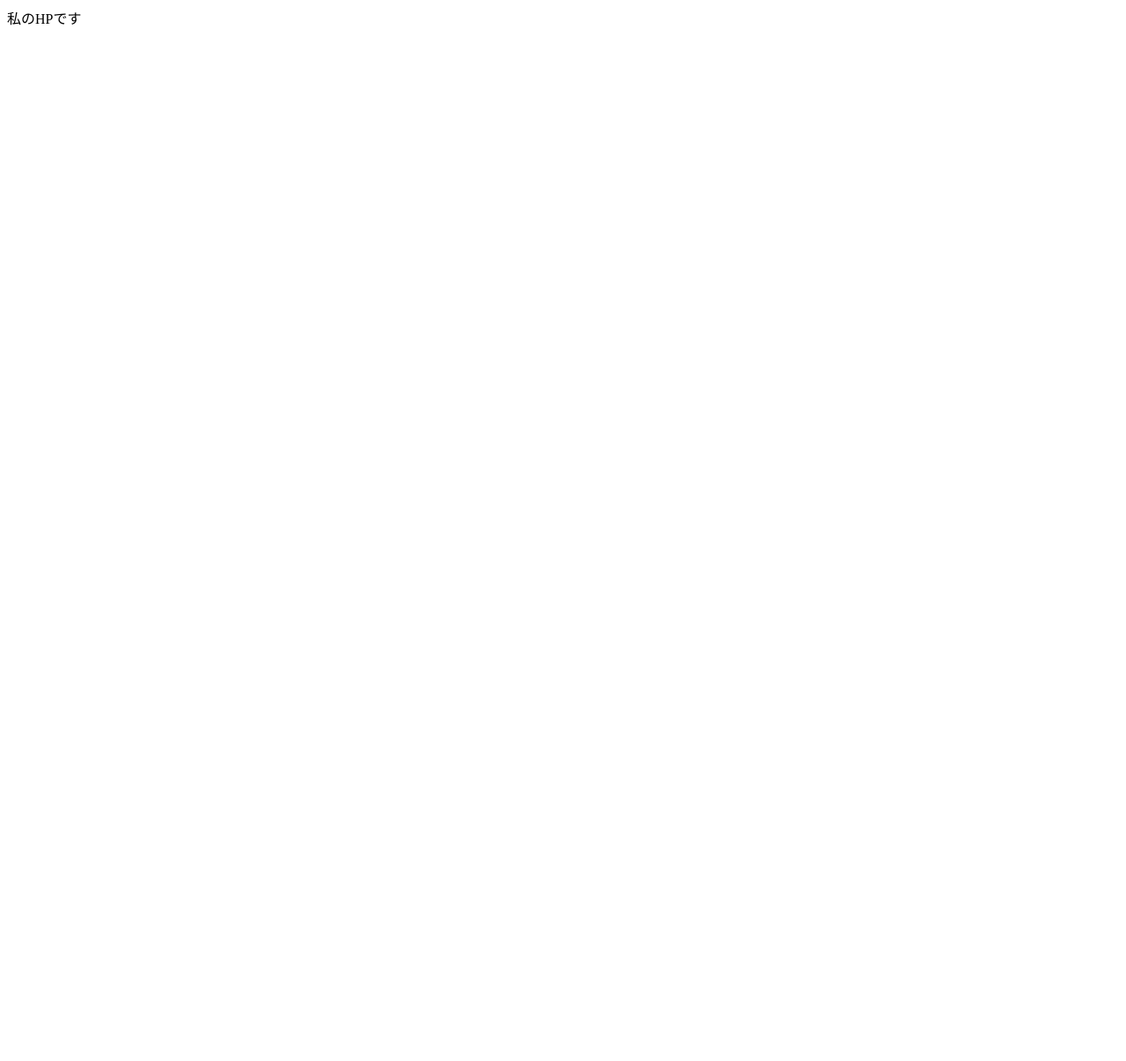
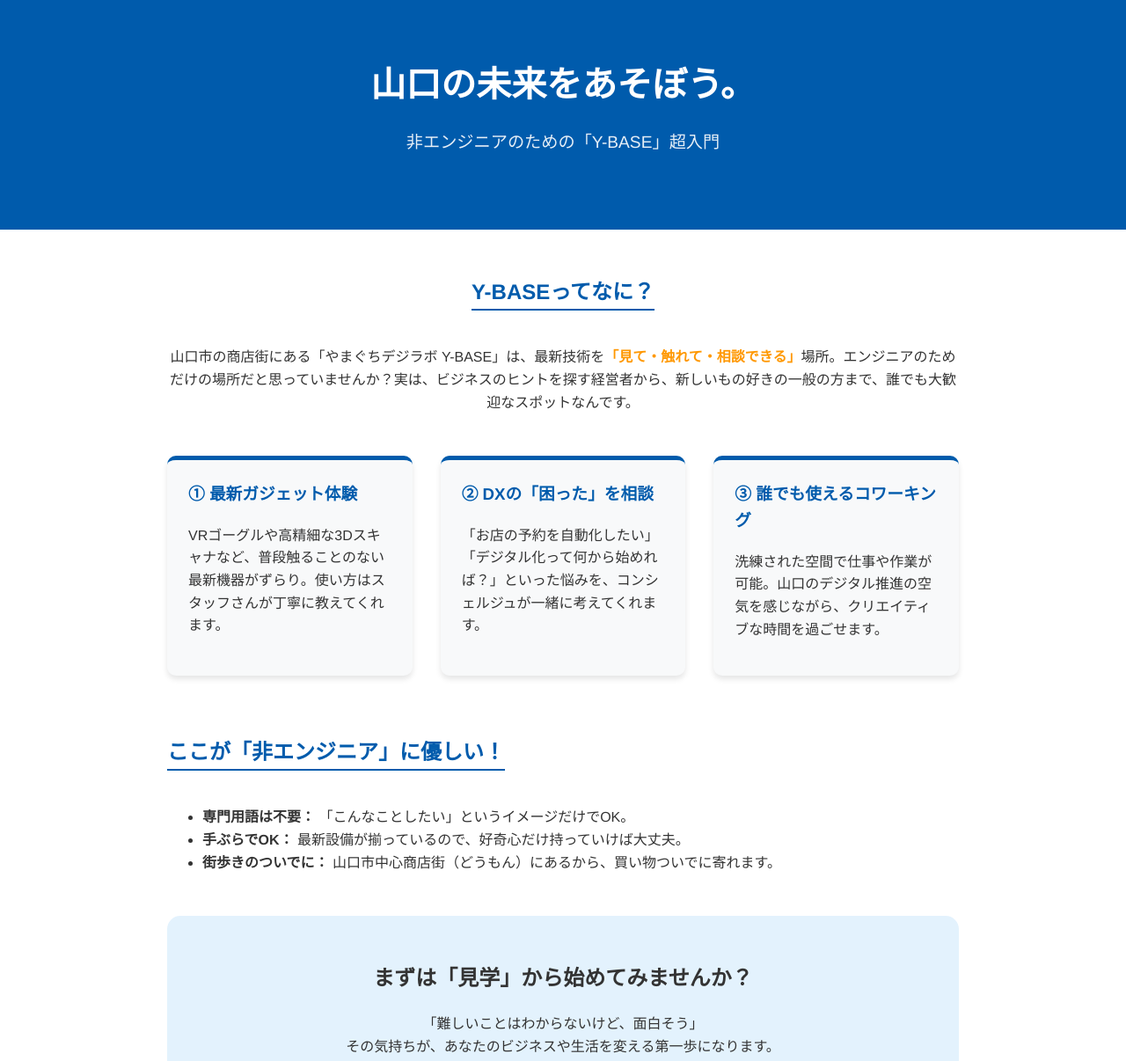
Before and after one commit to wisteria083/test, a plain HTML site: page index.html in a window 1280 px wide. Shown: the top 1206 px of the page at 88% size. Before the commit the page ends 800 px from the top, so only its background shows below. Drawn offline with Linux system fonts and the light colour scheme.

Commit message:
geminiに書いてもらった

```diff
--- a/index.html
+++ b/index.html
@@ -1 +1,137 @@
-<p>私のHPです</p>
+<!DOCTYPE html>
+<html lang="ja">
+<head>
+    <meta charset="UTF-8">
+    <meta name="viewport" content="width=device-width, initial-scale=1.0">
+    <title>非エンジニアのためのY-BASEガイド</title>
+    <style>
+        :root {
+            --primary-color: #005bac;
+            --secondary-color: #f8f9fa;
+            --accent-color: #ff9800;
+            --text-color: #333;
+        }
+        body {
+            font-family: "Helvetica Neue", Arial, "Hiragino Kaku Gothic ProN", "Hiragino Sans", Meiryo, sans-serif;
+            line-height: 1.6;
+            color: var(--text-color);
+            margin: 0;
+            background-color: #fff;
+        }
+        header {
+            background-color: var(--primary-color);
+            color: white;
+            padding: 4rem 1rem;
+            text-align: center;
+        }
+        header h1 {
+            margin: 0;
+            font-size: 2.5rem;
+        }
+        header p {
+            font-size: 1.2rem;
+            opacity: 0.9;
+        }
+        .container {
+            max-width: 900px;
+            margin: 0 auto;
+            padding: 2rem;
+        }
+        .intro {
+            text-align: center;
+            margin-bottom: 3rem;
+        }
+        .card-container {
+            display: grid;
+            grid-template-columns: repeat(auto-fit, minmax(250px, 1fr));
+            gap: 2rem;
+            margin-bottom: 3rem;
+        }
+        .card {
+            background: var(--secondary-color);
+            padding: 1.5rem;
+            border-radius: 10px;
+            border-top: 5px solid var(--primary-color);
+            box-shadow: 0 4px 6px rgba(0,0,0,0.1);
+        }
+        .card h3 {
+            color: var(--primary-color);
+            margin-top: 0;
+        }
+        .section-title {
+            border-bottom: 2px solid var(--primary-color);
+            display: inline-block;
+            margin-bottom: 1.5rem;
+            color: var(--primary-color);
+        }
+        .cta-box {
+            background: #e3f2fd;
+            padding: 2rem;
+            border-radius: 15px;
+            text-align: center;
+            margin-top: 3rem;
+        }
+        footer {
+            background: #333;
+            color: white;
+            text-align: center;
+            padding: 1rem;
+            margin-top: 3rem;
+        }
+        .highlight {
+            color: var(--accent-color);
+            font-weight: bold;
+        }
+    </style>
+</head>
+<body>
+
+<header>
+    <h1>山口の未来をあそぼう。</h1>
+    <p>非エンジニアのための「Y-BASE」超入門</p>
+</header>
+
+<div class="container">
+    <section class="intro">
+        <h2 class="section-title">Y-BASEってなに？</h2>
+        <p>山口市の商店街にある「やまぐちデジラボ Y-BASE」は、最新技術を<span class="highlight">「見て・触れて・相談できる」</span>場所。エンジニアのためだけの場所だと思っていませんか？実は、ビジネスのヒントを探す経営者から、新しいもの好きの一般の方まで、誰でも大歓迎なスポットなんです。</p>
+    </section>
+
+    <div class="card-container">
+        <div class="card">
+            <h3>① 最新ガジェット体験</h3>
+            <p>VRゴーグルや高精細な3Dスキャナなど、普段触ることのない最新機器がずらり。使い方はスタッフさんが丁寧に教えてくれます。</p>
+        </div>
+        <div class="card">
+            <h3>② DXの「困った」を相談</h3>
+            <p>「お店の予約を自動化したい」「デジタル化って何から始めれば？」といった悩みを、コンシェルジュが一緒に考えてくれます。</p>
+        </div>
+        <div class="card">
+            <h3>③ 誰でも使えるコワーキング</h3>
+            <p>洗練された空間で仕事や作業が可能。山口のデジタル推進の空気を感じながら、クリエイティブな時間を過ごせます。</p>
+        </div>
+    </div>
+
+    <section>
+        <h2 class="section-title">ここが「非エンジニア」に優しい！</h2>
+        <ul>
+            <li><strong>専門用語は不要：</strong> 「こんなことしたい」というイメージだけでOK。</li>
+            <li><strong>手ぶらでOK：</strong> 最新設備が揃っているので、好奇心だけ持っていけば大丈夫。</li>
+            <li><strong>街歩きのついでに：</strong> 山口市中心商店街（どうもん）にあるから、買い物ついでに寄れます。</li>
+        </ul>
+    </section>
+
+    <div class="cta-box">
+        <h2>まずは「見学」から始めてみませんか？</h2>
+        <p>「難しいことはわからないけど、面白そう」<br>その気持ちが、あなたのビジネスや生活を変える第一歩になります。</p>
+        <p><strong>場所：</strong> 山口県山口市道場門前2-1-1<br>
+        <strong>公式サイト：</strong> <a href="https://y-base.jp/" target="_blank">https://y-base.jp/</a></p>
+    </div>
+</div>
+
+<footer>
+    <p>&copy; 2026 Y-BASE Unofficial Fan Guide</p>
+</footer>
+
+</body>
+</html>
```
